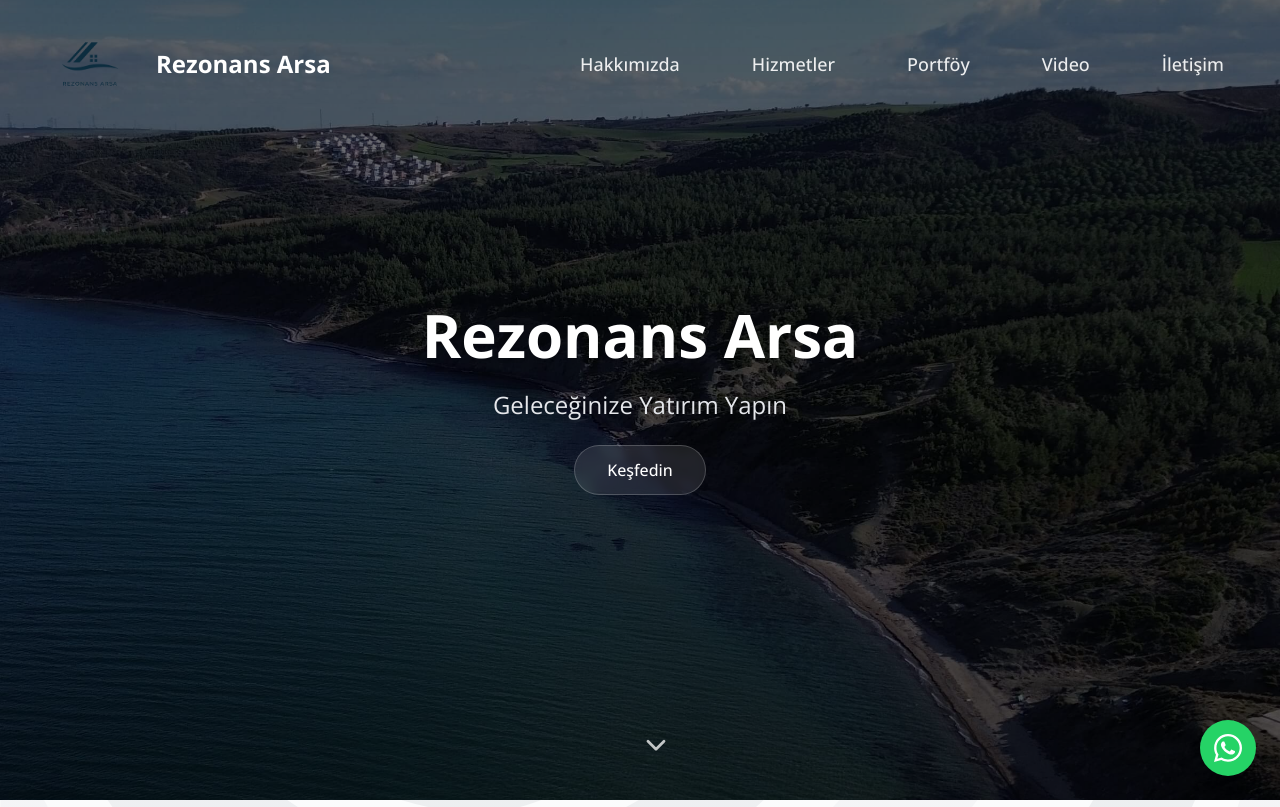
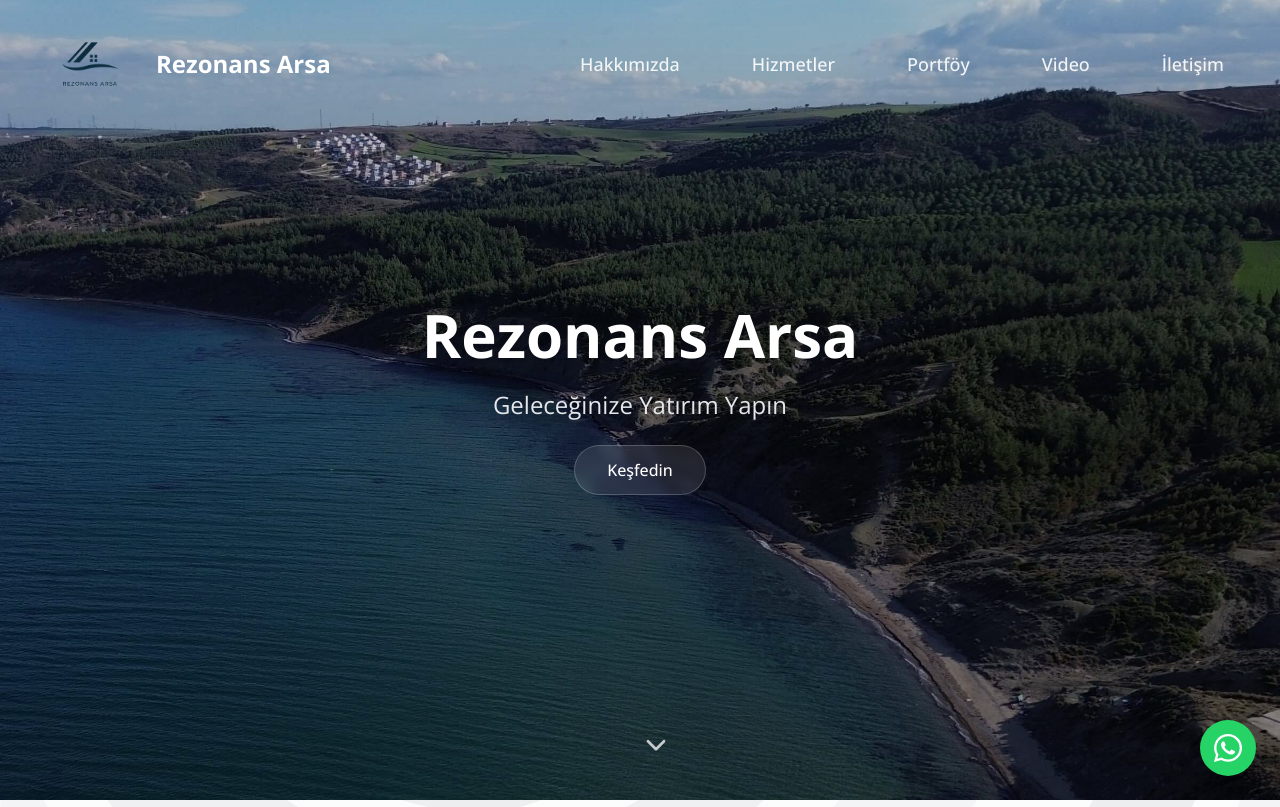
Before and after one commit to aburakt/rezonans-arsa, a Next.js app: page / in a window 1280 px wide. Shown: the top 807 px of the page. Built offline with nearby package versions, Linux system fonts and the light colour scheme.

Commit message:
feat: gradient percentage

```diff
--- a/components/sections/hero.tsx
+++ b/components/sections/hero.tsx
@@ -16,7 +16,7 @@
         ]}
         className="h-full"
       >
-        <div className="absolute inset-0 bg-gradient-to-b from-black/60 via-black/50 to-black/60" />
+        <div className="absolute inset-0 bg-gradient-to-b from-black/20 via-black/30 to-black/30" />
 
         {/* Main content */}
         <div className="absolute inset-0 flex items-center justify-center">
```
